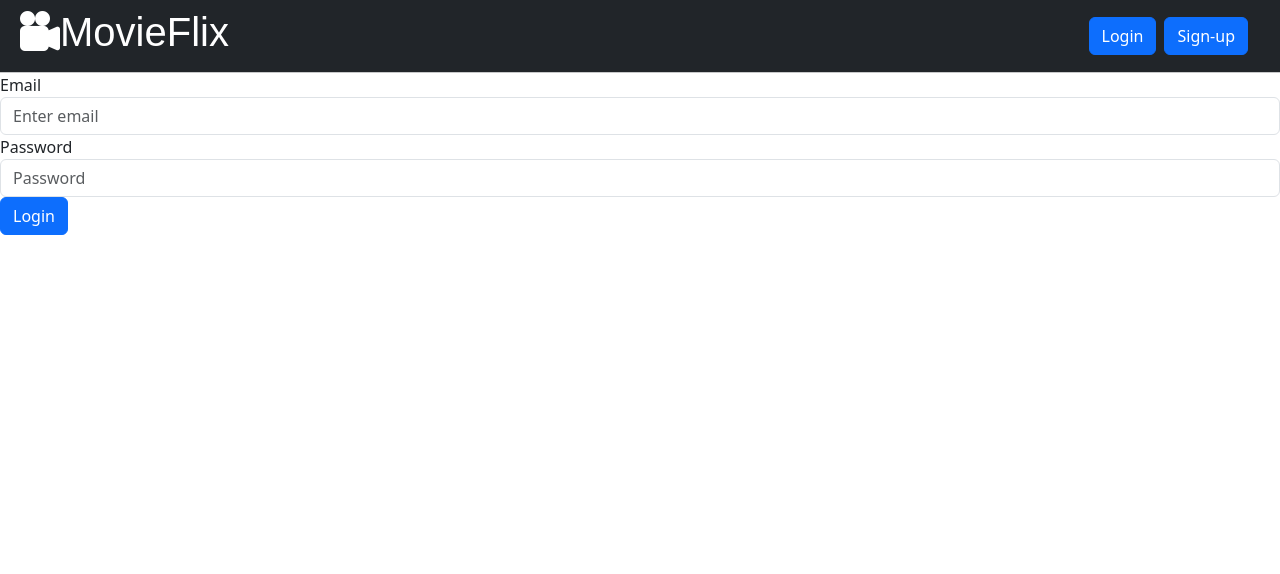
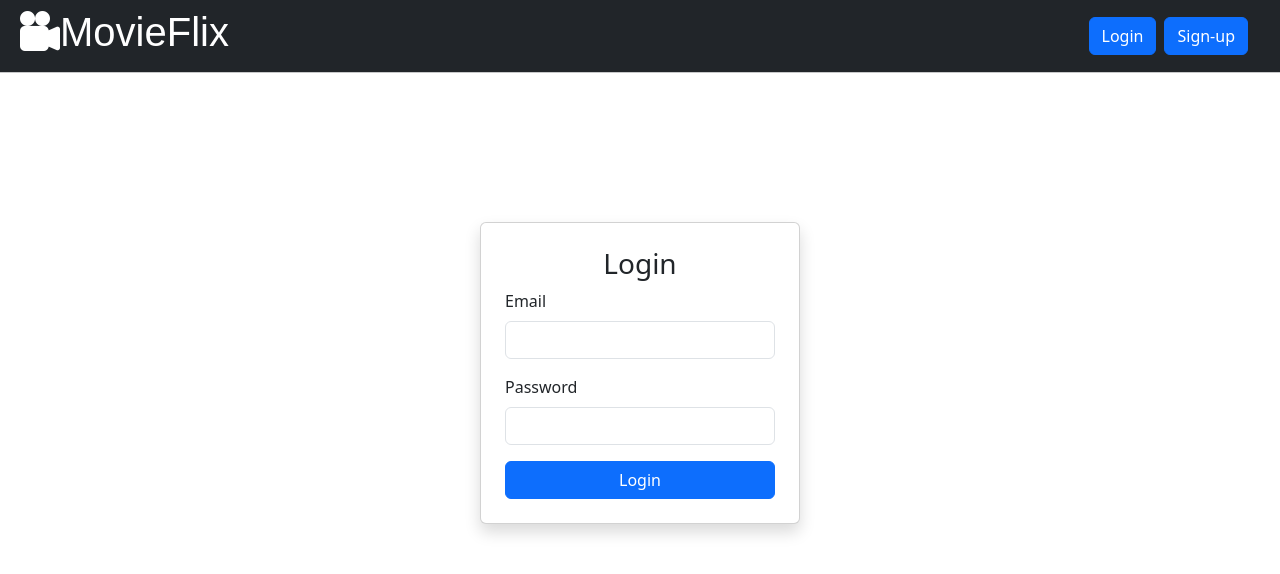
Before and after one commit to ananyadhanwantary/Movie_Flix, a React (Create React App) app in the folder Frontend/: page /login in a window 1280 px wide. Shown: the top 574 px of the page. Built offline with nearby package versions, Linux system fonts and the light colour scheme; a web font is replaced by a local one.

Commit message:
login component

```diff
--- a/Frontend/src/components/HeaderComponent.js
+++ b/Frontend/src/components/HeaderComponent.js
@@ -7,7 +7,7 @@ function HeaderComponent() {
         <>
         <div className='d-flex container-fluid bg-dark'>
             <div className='col-2 p-2 d-flex align-items-center poetsen-one-regular h1 text-white '>
-                <i class="bi bi-camera-reels-fill"></i> <span>MovieFlix</span>
+                <i className="bi bi-camera-reels-fill"></i> <span>MovieFlix</span>
             </div>
             <div className='container-fluid d-inline-flex flex-wrap flex-row-reverse py-2 align-items-center '>
                 <div className='float-right px-2'>
--- a/Frontend/src/components/LoginComponent.js
+++ b/Frontend/src/components/LoginComponent.js
@@ -1,22 +1,102 @@
-import 'bootstrap/dist/css/bootstrap.min.css';
-import React from 'react';
+// import 'bootstrap/dist/css/bootstrap.min.css';
+// import React from 'react';
 
-function LoginComponent() {
-  return (
-    <>
-      <form>
-        <div className="form-group">
-          <label htmlFor="email">Email</label>
-          <input type="email" className="form-control" id="email" placeholder="Enter email" required />
+// function LoginComponent() {
+//   return (
+//     <>
+//       <form>
+//         <div className="form-group">
+//           <label htmlFor="email">Email</label>
+//           <input type="email" className="form-control" id="email" placeholder="Enter email" required />
+//         </div>
+//         <div className="form-group">
+//           <label htmlFor="password">Password</label>
+//           <input type="password" className="form-control" id="password" placeholder="Password" required />
+//         </div>
+//         <button type="submit" className="btn btn-primary btn-block">Login</button>
+//       </form>
+//     </>
+//   );
+// }
+
+// export default LoginComponent;
+
+import React, { useState } from 'react';
+import { useNavigate } from 'react-router-dom';
+import axios from 'axios';
+
+const Login = () => {
+    const [email, setEmail] = useState('');
+    const [password, setPassword] = useState('');
+    const [error, setError] = useState('');
+    const [loading, setLoading] = useState(false);
+    const navigate = useNavigate();
+
+    const handleLogin = (e) => {
+        e.preventDefault();
+        setLoading(true);
+        setError('');
+        // console.log(email,password)
+        axios.post('http://localhost:3001/api/login', {
+            email: email,
+            password: password
+        }).then((res) => {
+            setLoading(false);
+            console.log('Response:', res.data);
+
+            if (res.status === 200) {
+                localStorage.setItem('token', res.data.token);
+                navigate('/');
+            } else {
+                setError(res.data.msg || 'Login failed');
+            }
+        }).catch(err => {
+            setLoading(false);
+            navigate("/signup")
+            setError('Error in login');
+            // console.log(err);
+        });
+    };
+
+    return (
+      <div className="vh-100">
+        <div className="container-fluid d-flex align-items-center justify-content-center h-75">
+            <div className="card p-4 shadow" style={{ width: '20rem' }}>
+                <h3 className="card-title text-center">Login</h3>
+                <form onSubmit={handleLogin}>
+                    <div className="mb-3">
+                        <label htmlFor="email" className="form-label">Email</label>
+                        <input
+                            type="email"
+                            className="form-control"
+                            id="email"
+                            value={email}
+                            onChange={(e) => setEmail(e.target.value)}
+                            required
+                        />
+                    </div>
+                    <div className="mb-3">
+                        <label htmlFor="password" className="form-label">Password</label>
+                        <input
+                            type="password"
+                            className="form-control"
+                            id="password"
+                            value={password}
+                            onChange={(e) => setPassword(e.target.value)}
+                            required
+                        />
+                    </div>
+                    {error && <div className="alert alert-danger">{error}</div>}
+                    <div className="d-grid">
+                        <button type="submit" className="btn btn-primary" disabled={loading}>
+                            {loading ? 'Logging in...' : 'Login'}
+                        </button>
+                    </div>
+                </form>
+            </div>
         </div>
-        <div className="form-group">
-          <label htmlFor="password">Password</label>
-          <input type="password" className="form-control" id="password" placeholder="Password" required />
         </div>
-        <button type="submit" className="btn btn-primary btn-block">Login</button>
-      </form>
-    </>
-  );
-}
+    );
+};
 
-export default LoginComponent;
+export default Login;
```
Also changed, not shown: 2 other files (tests, documents, lock files or other folders).
